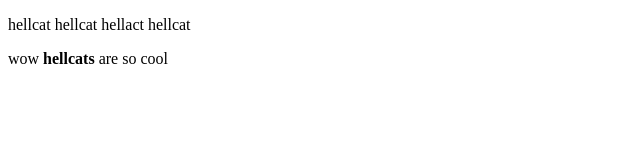
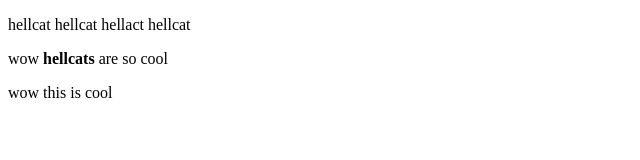
Before and after one commit to mattrwulff/Car-project, a plain HTML site: page index.html in a window 1280 px wide. Shown: the whole page, without its empty margins (0-640 px from the left). Drawn offline with Linux system fonts and the light colour scheme.

Commit message:
testing
testing to add text

```diff
--- a/index.html
+++ b/index.html
@@ -4,5 +4,8 @@
     <body>
         <p>hellcat hellcat hellact hellcat</p>
         <p>wow <strong>hellcats</strong> are so cool</p>
+        <p>
+            wow this is cool
+        </p>
     </body>
 </html>
```
